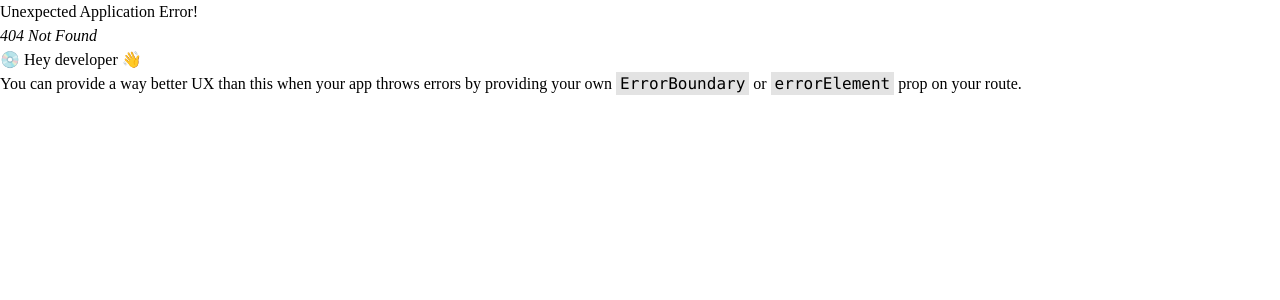
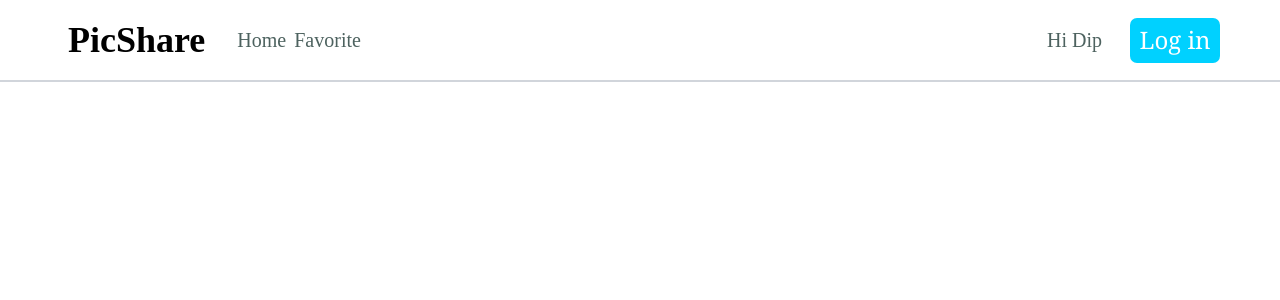
Before and after one commit to Dipta-1999/PicShare, a React (Vite) app in the folder PicShareFrontEnd/: page /home in a window 1280 px wide. Before the commit this address had no page. Shown: the top 300 px of the page. Built offline with nearby package versions, Linux system fonts and the light colour scheme.

Commit message:
NavBar Well Designed

```diff
--- a/PicShareFrontEnd/src/components/navbar-initial.tsx
+++ b/PicShareFrontEnd/src/components/navbar-initial.tsx
@@ -1,56 +1,29 @@
-import React, { useState } from "react";
-import { Menu, X } from "lucide-react";
+import React from "react";
 
 import { useNavigate } from "react-router-dom";
 
 const NavbarInitial: React.FC = () => {
   const navigate = useNavigate();
-  const [isMenuOpen, setIsMenuOpen] = useState(false);
+  //const [isMenuOpen, setIsMenuOpen] = useState(false);
 
   return (
-    <nav className="flex flex-wrap justify-between items-center w-full h-[90px] px-4 sm:px-[5px] md:px-[15px] lg:px-[60px] bg-white border border-[#EAEAEA] absolute top-0">
-      <div className="flex items-center gap-2 w-auto h-[50px]">
-        {/* <img src={nsmLogo} alt="" className="h-12" /> */}
+    <div className="flex flex-wrap justify-between items-center w-full  px-4 sm:px-[5px] md:px-[15px] lg:px-[60px] bg-white border-b-2 border-gray-300  absolute top-0">
+            <div className="flex gap-5 items-center">
+                <div className="p-2 py-5">
                     <h1 className="text-4xl text-black font-bold font">PicShare</h1>
                 </div>
-
-      {/* Hamburger Button */}
-      <button
-        className="block sm:hidden text-[#4D625F] focus:outline-none"
-        onClick={() => setIsMenuOpen(!isMenuOpen)}
-      >
-      {isMenuOpen ? <X className="w-6 h-6" /> : <Menu className="w-6 h-6" />}
-      </button>
-
-      {/* Navigation Items */}
-      <div
-        className={
-          `${isMenuOpen ? "flex" : "hidden"}
-          flex-col sm:flex sm:flex-row items-center p-4  gap-4 lg:gap-[20px] absolute sm:relative top-[90px] sm:top-0 left-0 sm:left-auto w-full sm:w-auto bg-white sm:bg-transparent z-50 sm:z-auto shadow-md sm:shadow-none`}
-      >
-
-
-        {/* Login Button (Mobile View) */}
-        <button className="w-[80px] sm:w-[104px] h-[40px] sm:h-[50px] bg-[#00D1FF] rounded-[10px] flex items-center justify-center sm:hidden">
-          <span className="font-raleway font-semibold text-[14px] sm:text-[16px] text-white">
-            Login
-          </span>
-        </button>
             </div>
-
-      <div className="hidden sm:flex items-center gap-4 lg:gap-[25px]">
-
-        {/* Login Button */}
+            <div className="flex gap-7 items-center">
                 <button
                     className="w-[80px] md:w-[80px] lg:w-[90px] h-[30px] sm:h-[40px] md:h-[45px] bg-[#00D1FF] rounded-[7px] flex items-center justify-center"
                     onClick={() => navigate("/")}
                 >
-          <span className="font-normal font-semibold text-[14px] md:text-[15px] lg:text-[16px] text-white">
+                    <span className="font-serif  text-lg md:text-lg lg:text-2xl text-white">
                         Log in
                     </span>
                 </button>
             </div>
-    </nav>
+        </div>
   );
 };
 
--- /dev/null
+++ b/PicShareFrontEnd/src/components/navbar-login.tsx
@@ -0,0 +1,41 @@
+import React from "react";
+
+import { useNavigate } from "react-router-dom";
+
+const NavbarLogin: React.FC = () => {
+    const navigate = useNavigate();
+    //const [isMenuOpen, setIsMenuOpen] = useState(false);
+
+    return (
+        <div className="flex flex-wrap justify-between items-center w-full  px-4 sm:px-[5px] md:px-[15px] lg:px-[60px] bg-white border-b-2 border-gray-300  absolute top-0">
+            <div className="flex gap-5 items-center">
+                <div className="p-2 py-5">
+                    <h1 className="text-4xl text-black font-bold font">PicShare</h1>
+                </div>
+                <div className="flex gap-2 items-center p-1">
+                    <span className="font-roboto text-xl md:text-xl lg:text-xl text-[#4D625F] hover:text-[#00D1FF] cursor-pointer px-4 py-2 sm:px-0">
+                        Home
+                    </span>
+                    <span className="font-roboto  text-xl md:text-xl lg:text-xl text-[#4D625F] hover:text-[#00D1FF] cursor-pointer px-4 py-2 sm:px-0">
+                        Favorite
+                    </span>
+                </div>
+            </div>
+            <div className="flex gap-7 items-center">
+                <div className="font-roboto text-xl md:text-xl lg:text-xl text-[#4D625F] hover:text-[#00D1FF] cursor-pointer px-4 py-2 sm:px-0">
+                    Hi Dip
+                </div>
+                <button
+                    className="w-[80px] md:w-[80px] lg:w-[90px] h-[30px] sm:h-[40px] md:h-[45px] bg-[#00D1FF] rounded-[7px] flex items-center justify-center"
+                    onClick={() => navigate("/")}
+                >
+                    <span className="font-serif  text-lg md:text-lg lg:text-2xl text-white">
+                        Log in
+                    </span>
+                </button>
+            </div>
+        </div>
+    );
+};
+
+export default NavbarLogin;
--- a/PicShareFrontEnd/src/page/home.tsx
+++ b/PicShareFrontEnd/src/page/home.tsx
@@ -0,0 +1,11 @@
+import NavbarLogin from "../components/navbar-login";
+
+const HomePage : any = () => {
+    return(
+        <>
+            <NavbarLogin/>
+        </>
+    )
+}
+
+export default HomePage;
--- a/PicShareFrontEnd/src/page/initial.tsx
+++ b/PicShareFrontEnd/src/page/initial.tsx
@@ -1,9 +1,11 @@
 import NavbarInitial from "../components/navbar-initial";
 
-const initialPage = () => {
-    <>
-        <NavbarInitial/>
-    </>
+const InitialPage: any = () => {
+    return (
+        <>
+            <NavbarInitial />
+        </>
+    )
 }
 
-export default initialPage;
+export default InitialPage;
--- a/PicShareFrontEnd/src/routes/routes.tsx
+++ b/PicShareFrontEnd/src/routes/routes.tsx
@@ -1,8 +1,12 @@
 import { createBrowserRouter } from "react-router-dom";
 import Navbar3 from "../components/navbar-initial";
+import NavbarLogin from "../components/navbar-login";
+import InitialPage from "../page/initial";
+import HomePage from "../page/home";
 const router = createBrowserRouter([
 
-    { path: "/", element: <Navbar3 /> }
+    { path: "/", element: <InitialPage/> } ,
+    { path: "/home", element: <HomePage/>  }
 
 ]);
 export default router;
```
Lines whose indentation alone changed are shown as unchanged.
